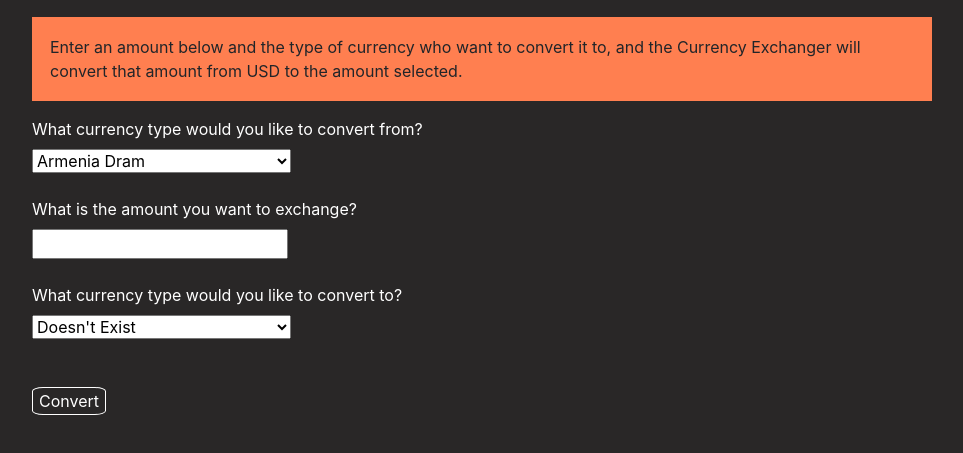
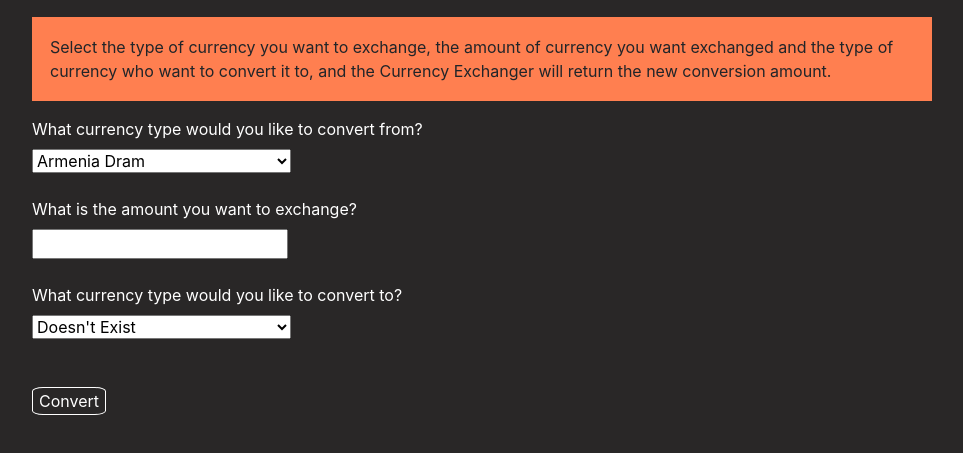
Before and after one commit to TorchAblaze/currency-exchanger, a website built with webpack: page src/index.html in a window 1280 px wide. Shown: the part 87-540 px from the top of the page, without its empty margins (158-1121 px from the left). Built offline with nearby package versions, Linux system fonts and the light colour scheme.

Commit message:
Fix: typo on index.html

```diff
--- a/src/index.html
+++ b/src/index.html
@@ -9,9 +9,9 @@
   <body>
     <h1>Currency Exchanger</h1>
     <p>
-      Enter an amount below and the type of currency who want to convert it to,
-      and the Currency Exchanger will convert that amount from USD to the amount
-      selected.
+      Select the type of currency you want to exchange, the amount of currency
+      you want exchanged and the type of currency who want to convert it to, and
+      the Currency Exchanger will return the new conversion amount.
     </p>
     <form id="currency-exchanger">
       <label for="currency-base"
```
